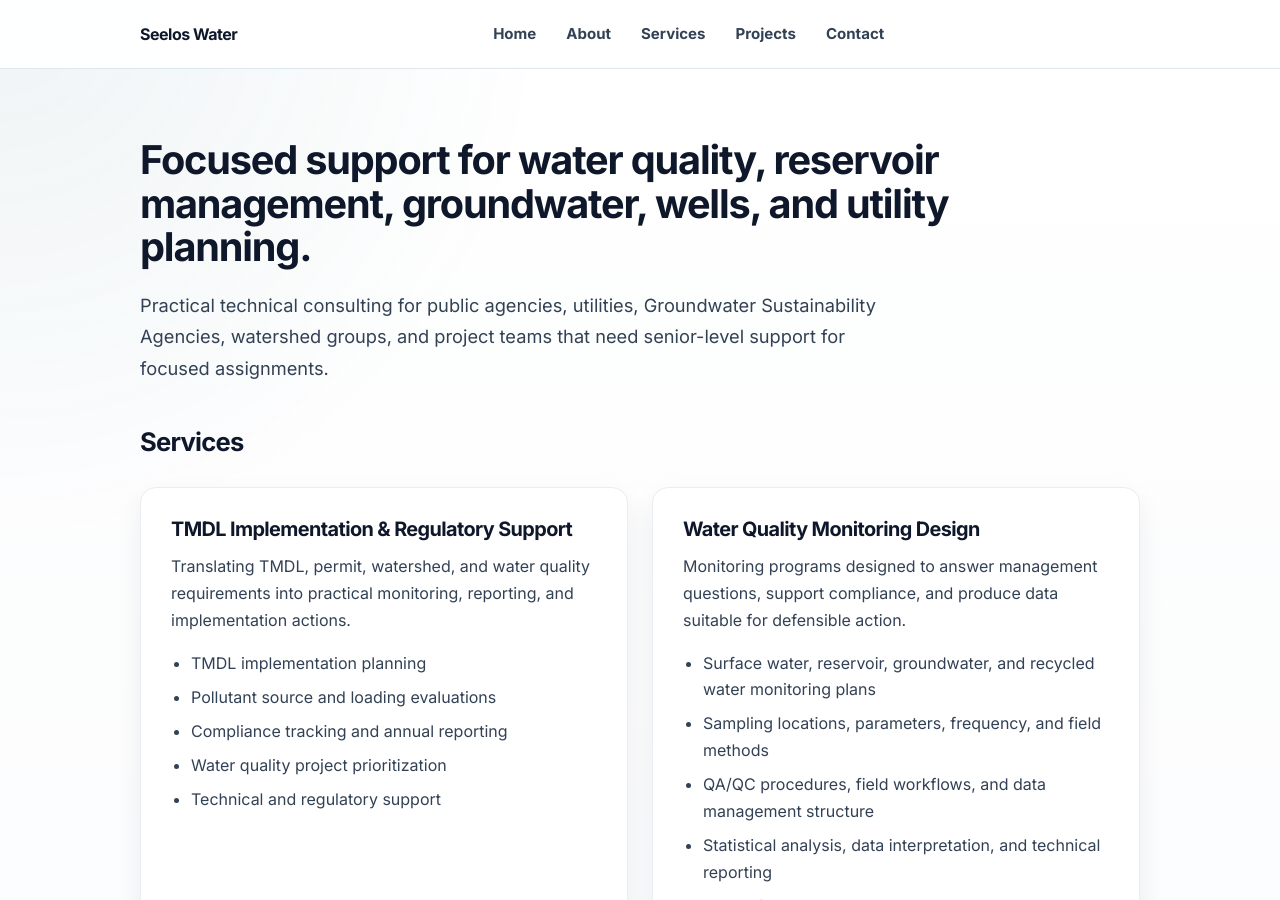
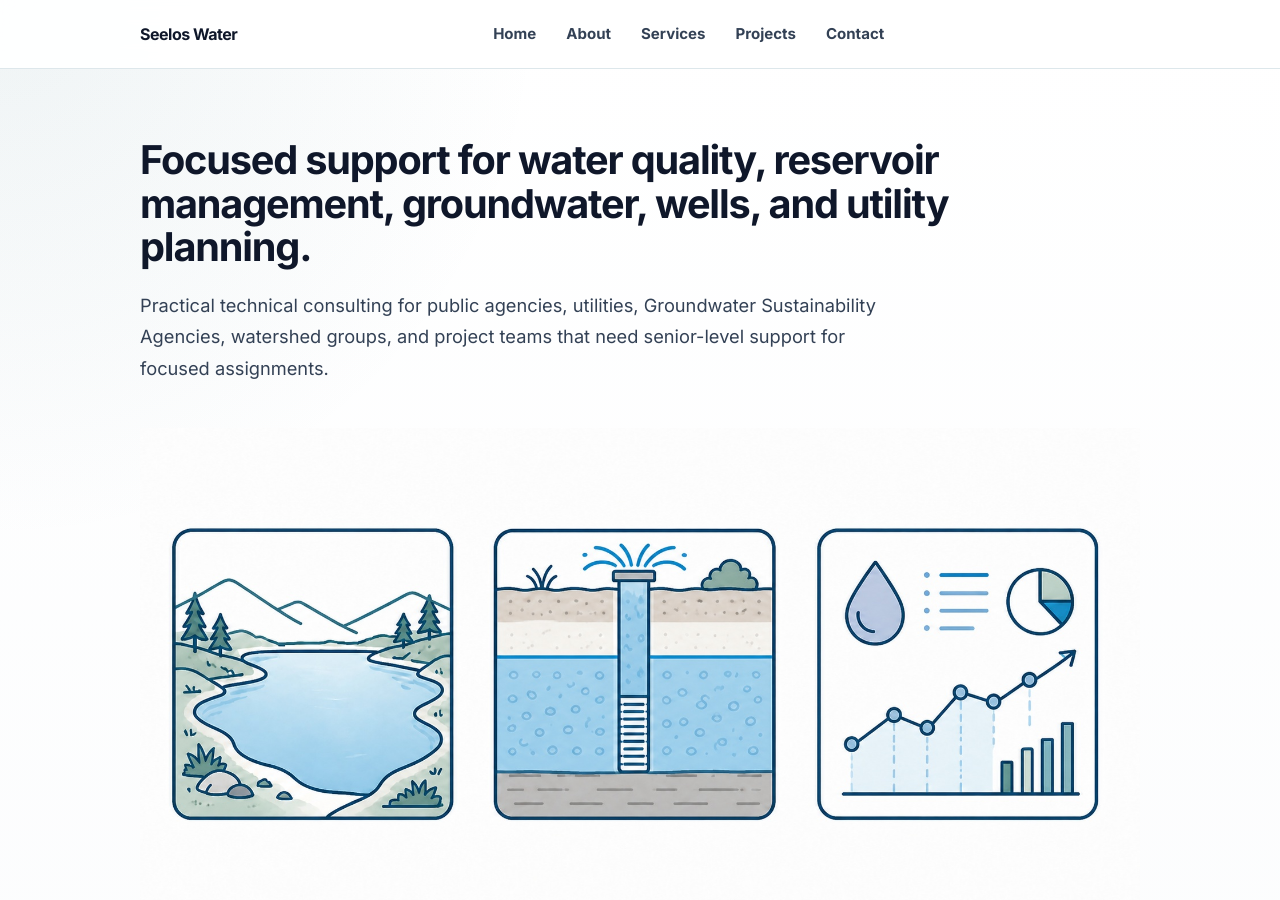
Before and after one commit to markseelos/seelos-water, a Jekyll site: the page built from services.md, in a window 1280 px wide and 900 px high. Built offline with Jekyll 4.4.1, drawn with Linux system fonts in a browser that asks for light colours.

Commit message:
Update services.md

```diff
--- a/services.md
+++ b/services.md
@@ -13,6 +13,10 @@ permalink: /services/
       Agencies, watershed groups, and project teams that need senior-level support for focused assignments.
     </p>
   </div>
+
+  <div class="services-icon-row">
+  <img src="/assets/images/three_service_icons.jpg" alt="Reservoir, groundwater well, and data science service icons">
+</div>
 
   <div class="services-intro">
     <h2>Services</h2>
```
